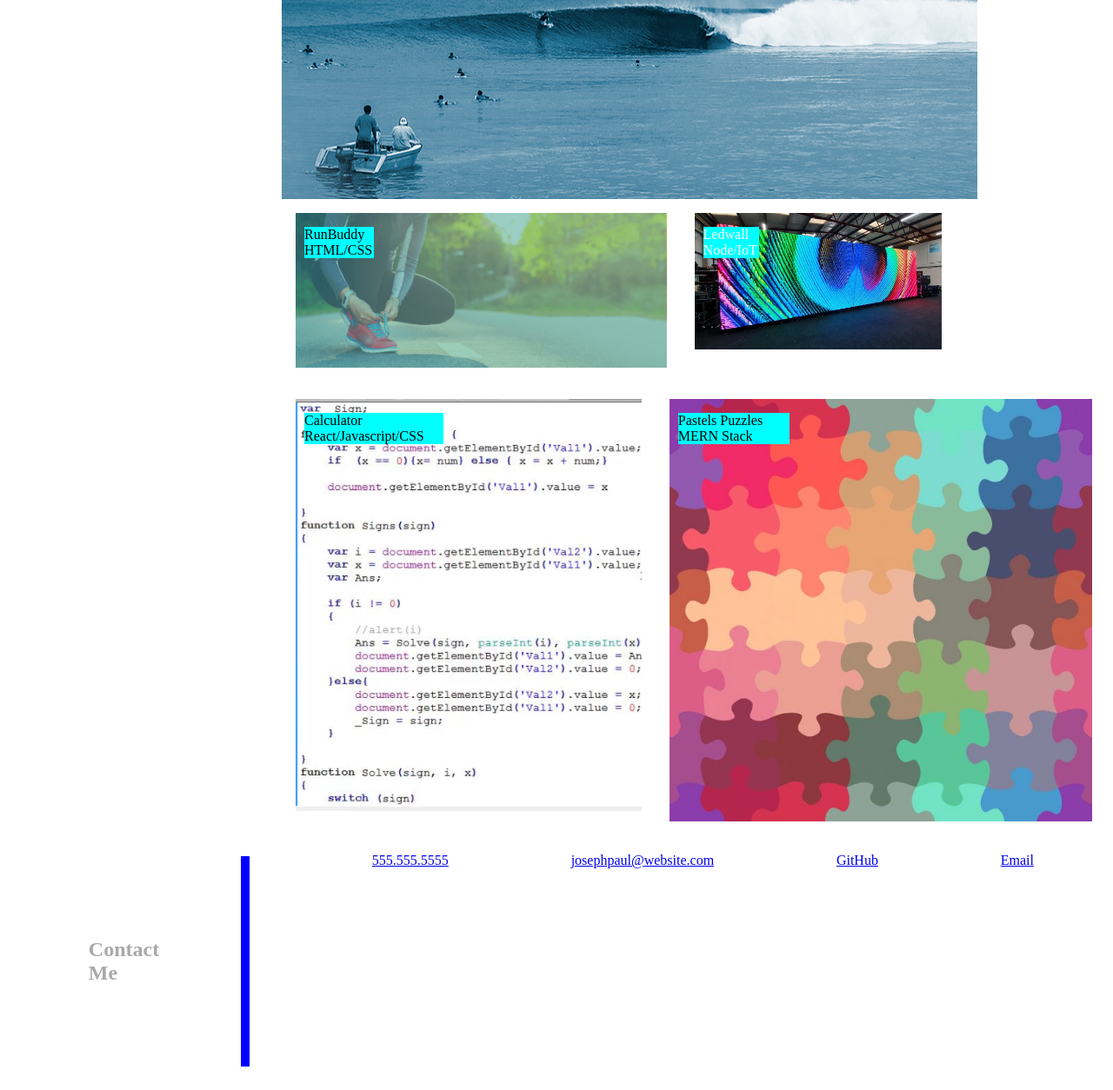
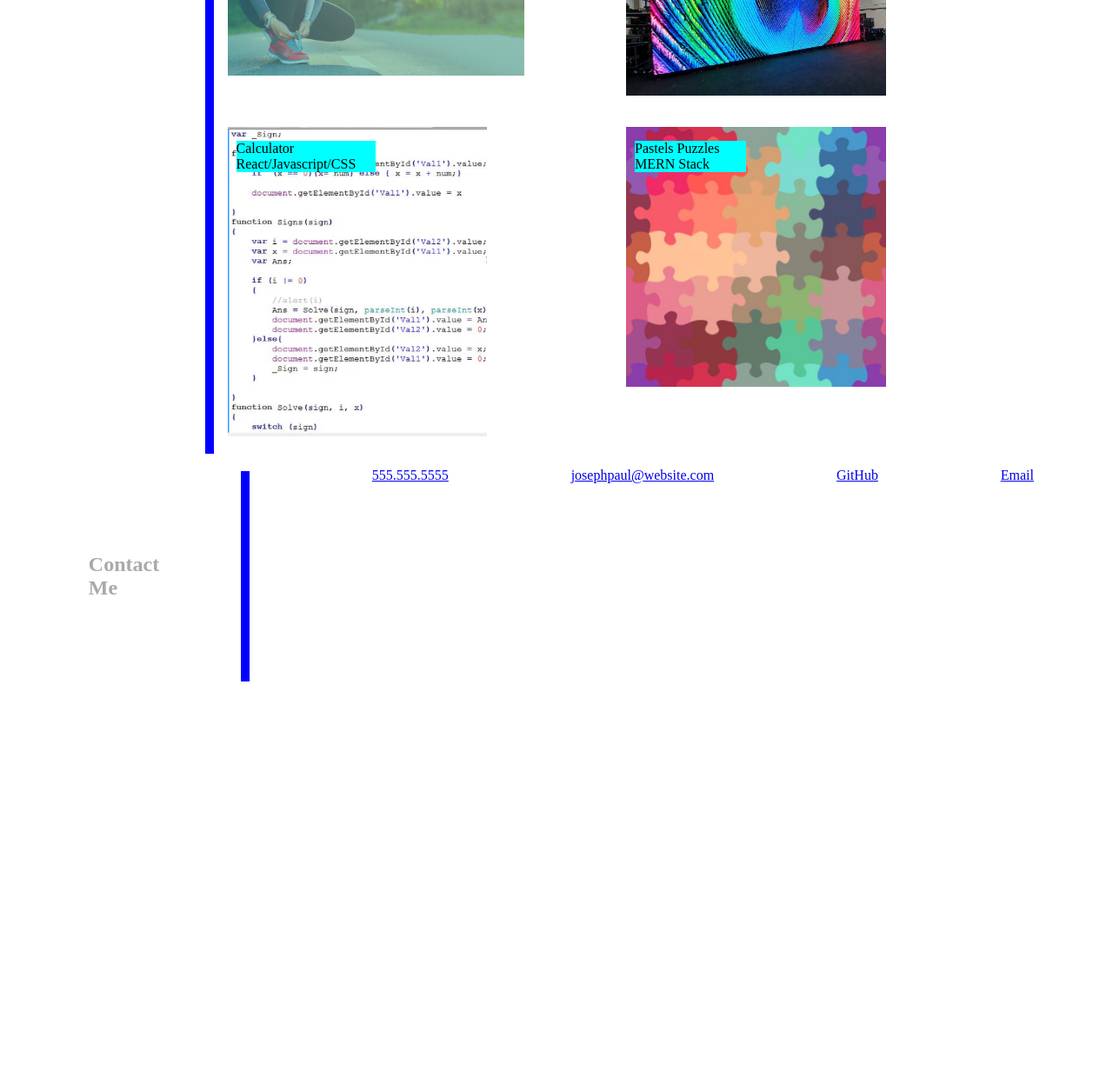
Before and after one commit to rebu213/JoeProfessionalPortfolio, a plain HTML site: page index.html in a window 1280 px wide. Shown: the part 1159-2413 px from the top of the page at 87% size. After the commit the page ends 1971 px from the top, so only its background shows below. Drawn offline with Linux system fonts and the light colour scheme.

Commit message:
fixed border for work, reduced images to be like rectangles, fixed header links with spacing

```diff
--- a/assets/styles.css
+++ b/assets/styles.css
@@ -11,21 +11,25 @@
  /*  only way to get picture to the left of name*/
  .nav-item {
      display: flex;
+     width: 100%;
+     height: 40%;
+     justify-content: space-around;
  }
  /* apply color to my name */
  .nav-item h1 {
     background-color: aqua;
-    width: 40%;
-    height: 20%
+    width: 10%;
+    height: 10%
 }
 /* adjust height so that image was not using so much space */
 .nav-item img {
-    height: 40%;
+    height: 60px;
     padding-right: 30%;
 }
 /* put links at the end of the box */
 .nav-item a {
     align-items: flex-end;
+    justify-content: space-between;
 }
 /* background with text flexbox */
 .hero-bg {
@@ -66,8 +70,12 @@ h2{
 }
 
 .right-column {
+    display: flex;
+    flex-direction: column;
     width: 75%;
     height:fit-content;
+    margin-left: 18%;
+    border-left: solid blue 10px;
 }
 
 .work-container p {
@@ -111,11 +119,11 @@ h2{
 }
 
 .runbud img {
-    width: 100%;
+    width: 80%;
 }
 
 .ledwall {
-    width: 30%;
+    width: 45%;
     padding: 1em;
 }
 
@@ -127,7 +135,7 @@ h2{
 }
 
 .ledwall img {
-    width: 100%;
+    width: 70%;
 }
 
 /* last flexbox to hold the calculator and the puzzles */
@@ -152,18 +160,18 @@ h2{
 }
 
 .calc img {
-    width: 100%;
+    width: 70%;
     height: 30%;
 }
 
 .pastels {
-    width: 55%;
+    width: 45%;
     padding: 1em;
     height: 45%;
 }
 
 .pastels img {
-    width: 100%;
+    width: 70%;
     height: 30%;
 }
 
@@ -186,6 +194,8 @@ h2{
 /* only way I could get the links to be on the right. */
 .footer-item {
     display: flex;
+    height: fit-content;
+    justify-content: space-around;
 }
 
 .footer-item p {
```
